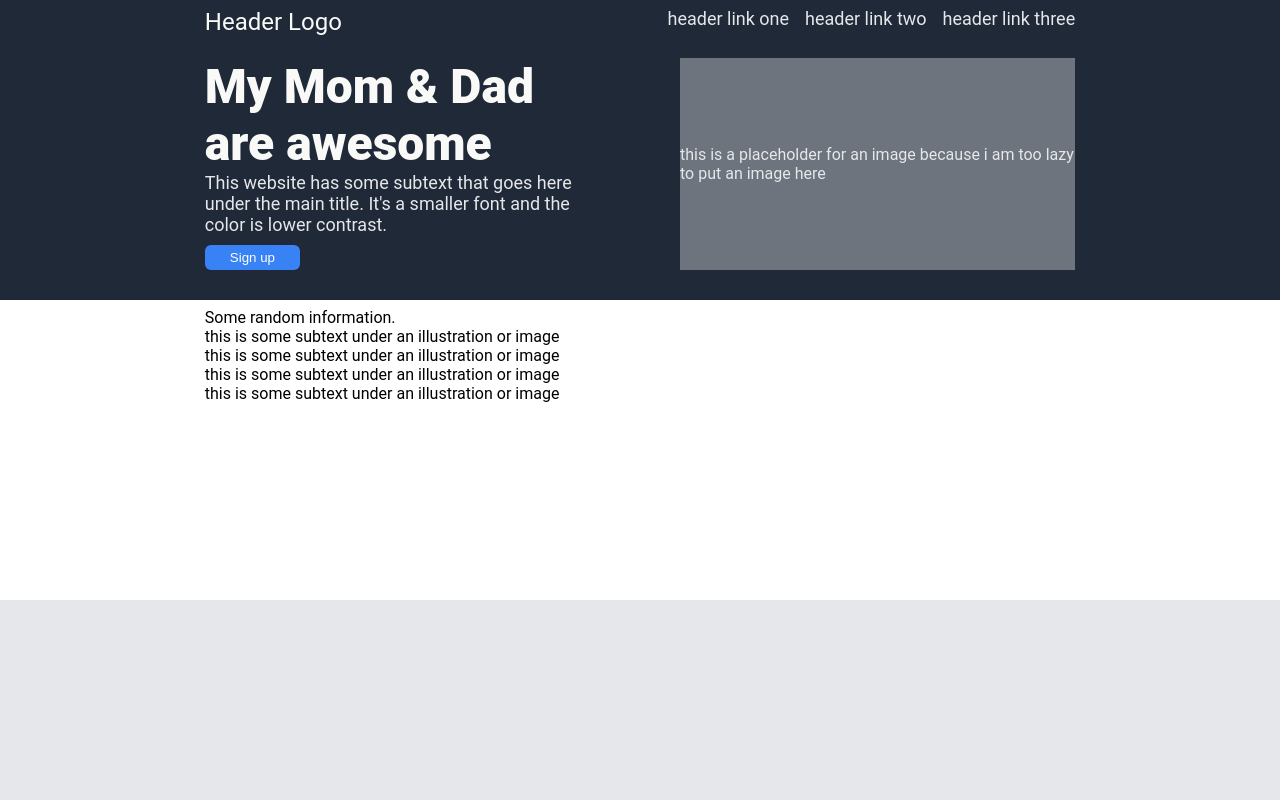
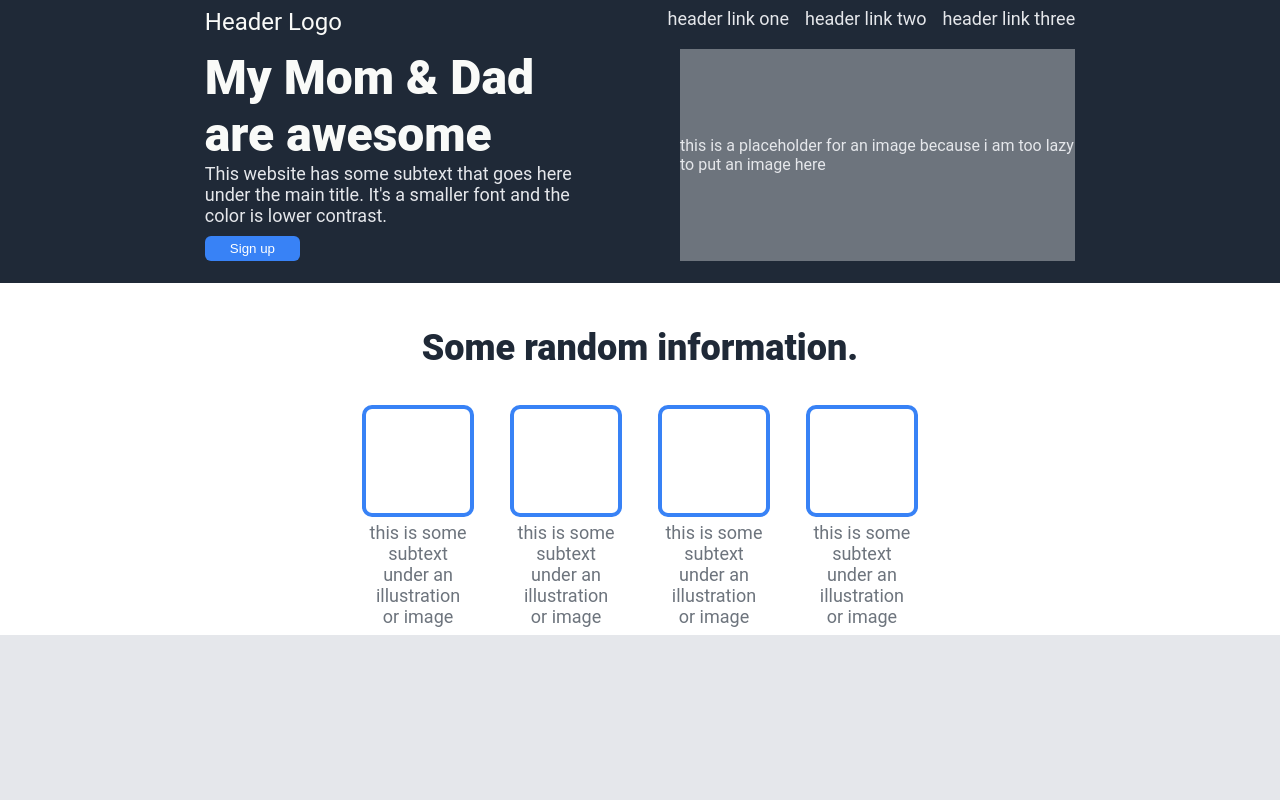
Before and after one commit to kimaWA/odin-landingProject, a plain HTML site: page index.html in a window 1280 px wide. Shown: the top 800 px of the page. Drawn offline with Linux system fonts and the light colour scheme.

Commit message:
FINISH "second" section of HTML, completely style
index.html:

```diff
--- a/index.html
+++ b/index.html
@@ -69,7 +69,7 @@
 			</div>
 
 			<!-- BOXES -->
-			<div class="information-box">
+			<div class="information-boxes">
 				<!-- BOX 1 -->
 				<div class="box 1">
 					<!-- CONTENT -->
--- a/style.css
+++ b/style.css
@@ -97,6 +97,45 @@ body {
 
 /* SECOND SECTION STYLING */
 
+.content-second {
+	display: flex;
+	flex-direction: column;
+	align-items: center;
+	flex: 1;
+}
+	.titletext {
+		font-size: 36px;
+		color: #1F2937;
+		font-weight: 900;
+		margin: 1em;
+	}
+
+	.information-boxes {
+		display: flex;
+		flex-direction: row;
+		justify-content: center;
+		align-items: center;
+		gap: 5%;
+	}
+		.box {
+			display: flex;
+			flex-direction: column;
+			align-items: center;
+			max-width: 12%;
+			gap: 5px;
+		}
+			.illustration {
+				border-radius: 10px;
+				border: #3882F6, 4px, solid;
+				width: 100%;
+				padding-top: 100%;
+			}
+
+			.subtext#illustration {
+				font-size: 18px;
+				color: #6d747d;
+				text-align: center;
+			}
 
 
 /* THIRD SECTION STYLING */
```
